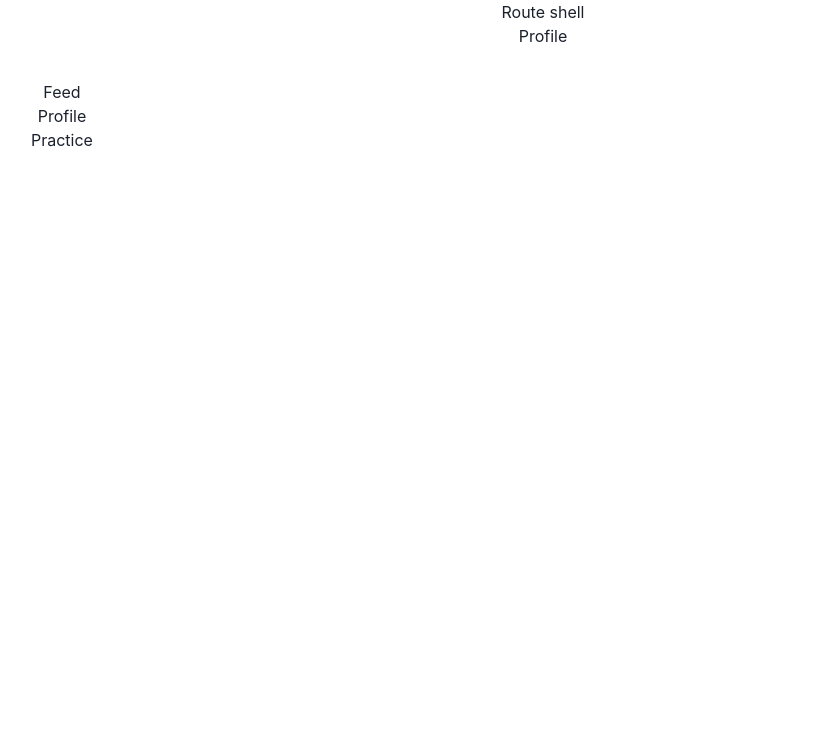
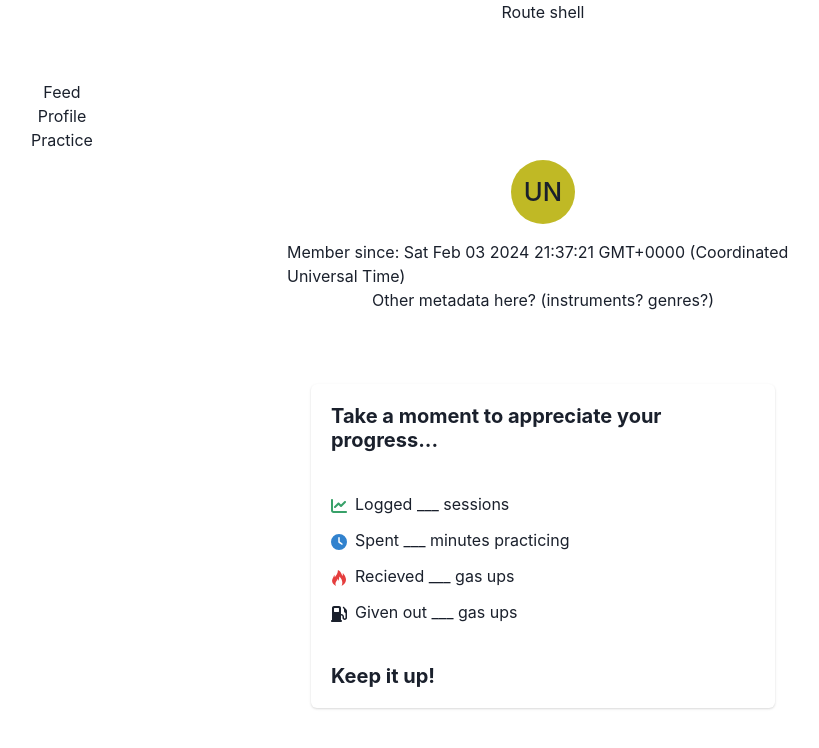
Before and after one commit to Willy-McNamara/freequency, a React app in the folder frontend/: page /Profile in a window 1280 px wide. Shown: the top 748 px of the page, without its empty margins (97-916 px from the left). Built offline with nearby package versions, Linux system fonts and the light colour scheme; the HTML template or start-up script is replaced by a standard one.

Commit message:
Basic outline for each page (profile, practice, feed)

```diff
--- a/frontend/package.json
+++ b/frontend/package.json
@@ -37,6 +37,7 @@
     "prettier": "^3.2.4",
     "react": "^18.2.0",
     "react-dom": "^18.2.0",
+    "react-icons": "^5.0.1",
     "react-router": "^6.22.0",
     "react-router-dom": "^6.22.0",
     "ts-loader": "^9.4.2",
--- a/frontend/src/Root.tsx
+++ b/frontend/src/Root.tsx
@@ -17,6 +17,7 @@ const Root = () => {
         <Link to="Profile">Profile</Link>
         <Link to="Practice">Practice</Link>
       </Flex>
+      <Box m="3.5rem"></Box>
       <Outlet />
     </Flex>
   );
--- a/frontend/src/pages/Feed.tsx
+++ b/frontend/src/pages/Feed.tsx
@@ -11,7 +11,6 @@ const Feed = () => {
 
   return (
     <Flex direction="column" align="center">
-      flexBox to contain feed
       {dummyFeed.map((post: feedPost) => {
         return <Post post={post} />;
       })}
--- a/frontend/src/pages/Practice.tsx
+++ b/frontend/src/pages/Practice.tsx
@@ -1,10 +1,42 @@
+import {
+  Button,
+  Flex,
+  Textarea,
+  Text,
+  IconButton,
+  Heading,
+} from '@chakra-ui/react';
 import React from 'react';
+import { FaMicrophone, FaVideo } from 'react-icons/fa6';
 
 const Practice = () => {
   return (
-    <div>
-      <h1>Practice</h1>
-    </div>
+    <Flex direction="column" align="center">
+      <Button colorScheme="green" size="lg" m="1.5rem">
+        Start Session
+      </Button>
+      <Heading>00:01</Heading>
+      <Text>didn’t use timer? you can edit this number when you save.</Text>
+      <Textarea m="3rem" placeholder="Take notes about your session here..." />
+      <Flex direction="row" align="center">
+        <Text>tap to capture an audio or video take</Text>
+        <IconButton
+          variant="ghost"
+          colorScheme="gray"
+          aria-label="Record Audio"
+          icon={<FaMicrophone />}
+        ></IconButton>
+        <IconButton
+          variant="ghost"
+          colorScheme="gray"
+          aria-label="Record Video"
+          icon={<FaVideo />}
+        ></IconButton>
+      </Flex>
+      <Button m="1rem" colorScheme="green" size="md">
+        save session
+      </Button>
+    </Flex>
   );
 };
 
--- a/frontend/src/pages/Profile.tsx
+++ b/frontend/src/pages/Profile.tsx
@@ -1,10 +1,65 @@
 import React from 'react';
+import {
+  Flex,
+  Box,
+  Card,
+  Avatar,
+  Text,
+  CardHeader,
+  Heading,
+  CardBody,
+  List,
+  ListItem,
+  ListIcon,
+  CardFooter,
+} from '@chakra-ui/react';
+import { dummyMemberOne, Member } from '../dummyData/dummyData';
+import { FaGasPump, FaChartLine, FaClock } from 'react-icons/fa6';
+import { ImFire } from 'react-icons/im';
+import { CiClock1 } from 'react-icons/ci';
 
 const Profile = () => {
   return (
-    <div>
-      <h1>Profile</h1>
-    </div>
+    <Flex direction="column" align="center" maxW="35rem">
+      <Flex direction="column" align="center" p="1.5rem">
+        <Avatar size="lg" name="User Name" />
+        <Text mt="1rem">
+          Member since: {dummyMemberOne.memberSince.toString()}
+        </Text>
+        <Text>Other metadata here? (instruments? genres?)</Text>
+      </Flex>
+      <Card m="3rem">
+        <CardHeader>
+          <Heading size="md">
+            Take a moment to appreciate your progress...
+          </Heading>
+        </CardHeader>
+        <CardBody>
+          <List spacing={3}>
+            <ListItem>
+              <ListIcon as={FaChartLine} color="green.500" />
+              Logged ___ sessions
+            </ListItem>
+            <ListItem>
+              <ListIcon as={FaClock} color="blue.500" />
+              Spent ___ minutes practicing
+            </ListItem>
+            <ListItem>
+              <ListIcon as={ImFire} color="red.500" />
+              Recieved ___ gas ups
+            </ListItem>
+            {/* You can also use custom icons from react-icons */}
+            <ListItem>
+              <ListIcon as={FaGasPump} color="brown.500" />
+              Given out ___ gas ups
+            </ListItem>
+          </List>
+        </CardBody>
+        <CardFooter>
+          <Heading size="md">Keep it up!</Heading>
+        </CardFooter>
+      </Card>
+    </Flex>
   );
 };
 
--- a/frontend/src/routes.tsx
+++ b/frontend/src/routes.tsx
@@ -2,6 +2,8 @@ import * as React from 'react';
 import { createBrowserRouter } from 'react-router-dom';
 import Feed from './pages/Feed';
 import Root from './Root';
+import Profile from './pages/Profile';
+import Practice from './pages/Practice';
 
 const router = createBrowserRouter([
   {
@@ -15,11 +17,11 @@ const router = createBrowserRouter([
       },
       {
         path: 'Practice',
-        element: <div>Practice</div>,
+        element: <Practice />,
       },
       {
         path: 'Profile',
-        element: <div>Profile</div>,
+        element: <Profile />,
       },
     ],
   },
```
Also changed, not shown: 1 other file (tests, documents, lock files or other folders).
